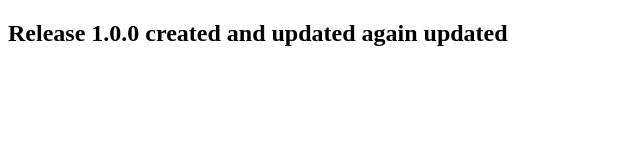
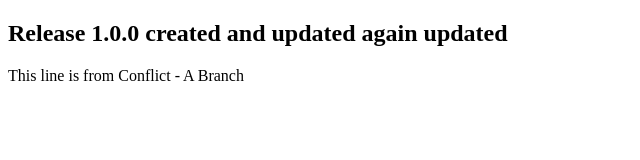
Before and after one commit to Brijbihari24/github-develop-flow, a plain HTML site: page index.html in a window 1280 px wide. Shown: the whole page, without its empty margins (0-640 px from the left). Drawn offline with Linux system fonts and the light colour scheme.

Commit message:
feat: New text line added

```diff
--- a/index.html
+++ b/index.html
@@ -8,6 +8,7 @@
   <body>
     <section>
       <h2>Release 1.0.0 created and updated again updated</h2>
+      <p>This line is from Conflict - A Branch</p>
     </section>
   </body>
 </html>
```
